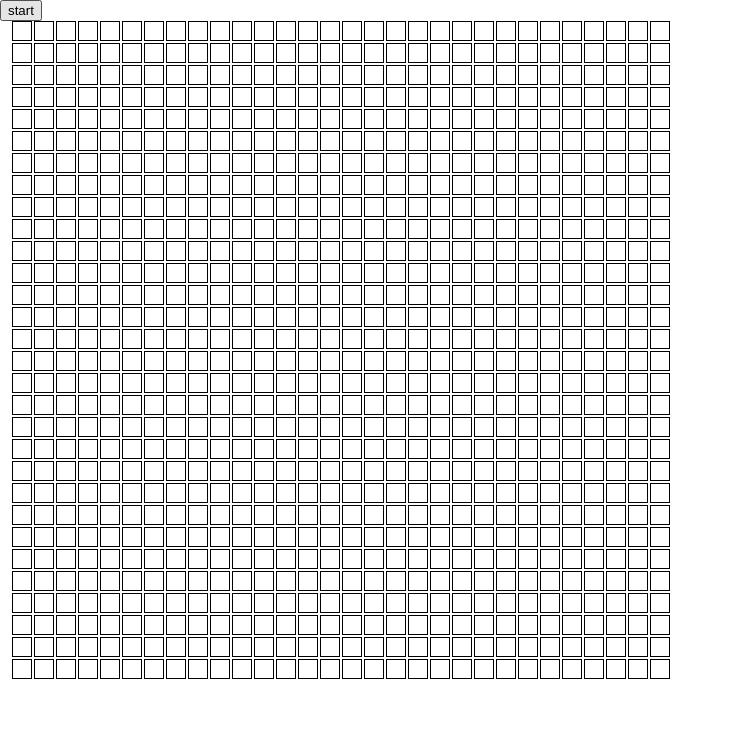
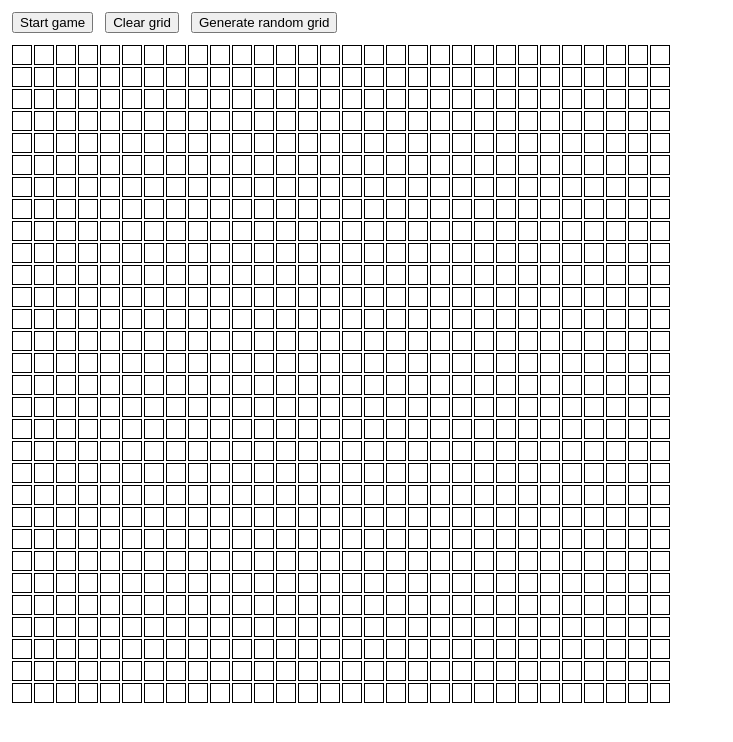
Before and after one commit to rodrigogama/conways-game-of-life, a React (Create React App) app: page / in a window 1280 px wide. Shown: the top 742 px of the page, without its empty margins (0-733 px from the left). Built offline with nearby package versions, Linux system fonts and the light colour scheme.

Commit message:
feat: add clear grid and generate random grid

```diff
--- a/src/App.js
+++ b/src/App.js
@@ -6,6 +6,15 @@ const generateEmptyGrid = (numRows, numColumns) => {
   const rows = [];
   for (let i = 0; i < numRows; i += 1) {
     rows.push(Array(numColumns).fill(0));
+  }
+
+  return rows;
+};
+
+const generateRandomGrid = (numRows, numColumns) => {
+  const rows = [];
+  for (let i = 0; i < numRows; i += 1) {
+    rows.push(Array.from(Array(numColumns), () => (Math.random() > 0.6 ? 1 : 0)));
   }
 
   return rows;
@@ -76,8 +85,15 @@ function App() {
   }, []);
 
   return (
-    <div className="App">
-      <button onClick={onStartGameHandler}>{running ? 'stop' : 'start'}</button>
+    <div>
+      <div style={{ padding: '12px' }}>
+        <button onClick={onStartGameHandler}>{`${running ? 'Stop' : 'Start'} game`}</button>
+        <button style={{ margin: '0 12px' }} onClick={() => {
+          setRunning(false);
+          setGrid(generateEmptyGrid(NUM_ROWS, NUM_COLUMNS));
+        }}>Clear grid</button>
+        <button onClick={() => setGrid(generateRandomGrid(NUM_ROWS, NUM_COLUMNS))}>Generate random grid</button>
+      </div>
       <Grid grid={grid} onClick={onClickCellHandler} />
     </div>
   );
```
